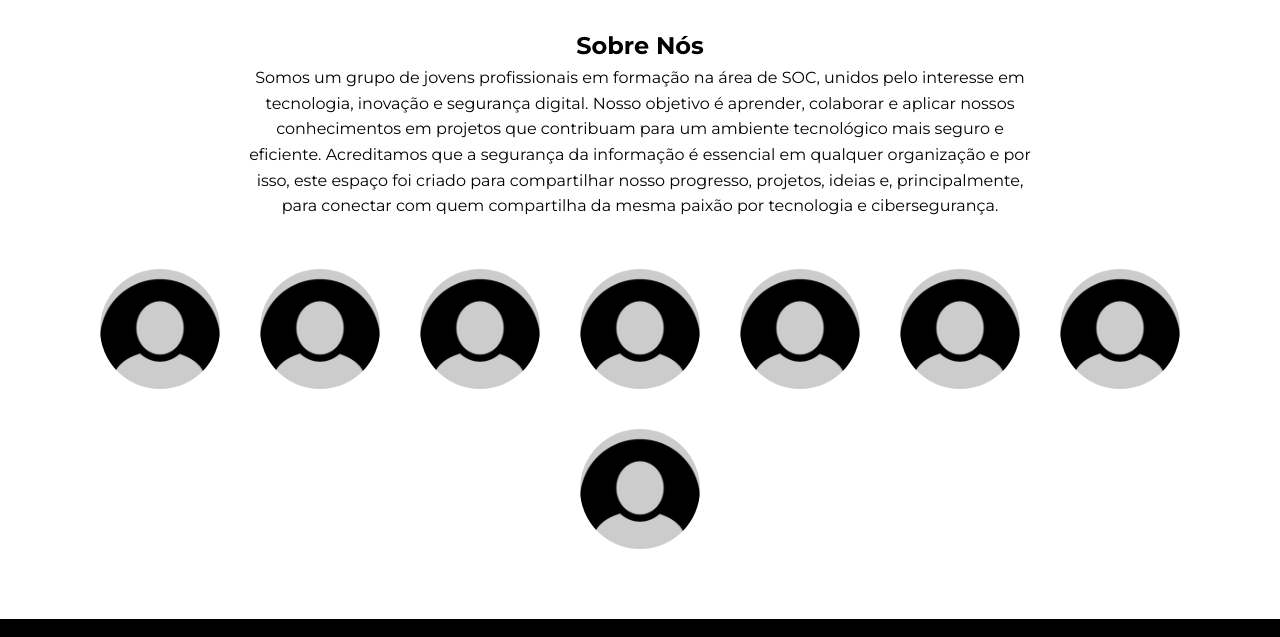
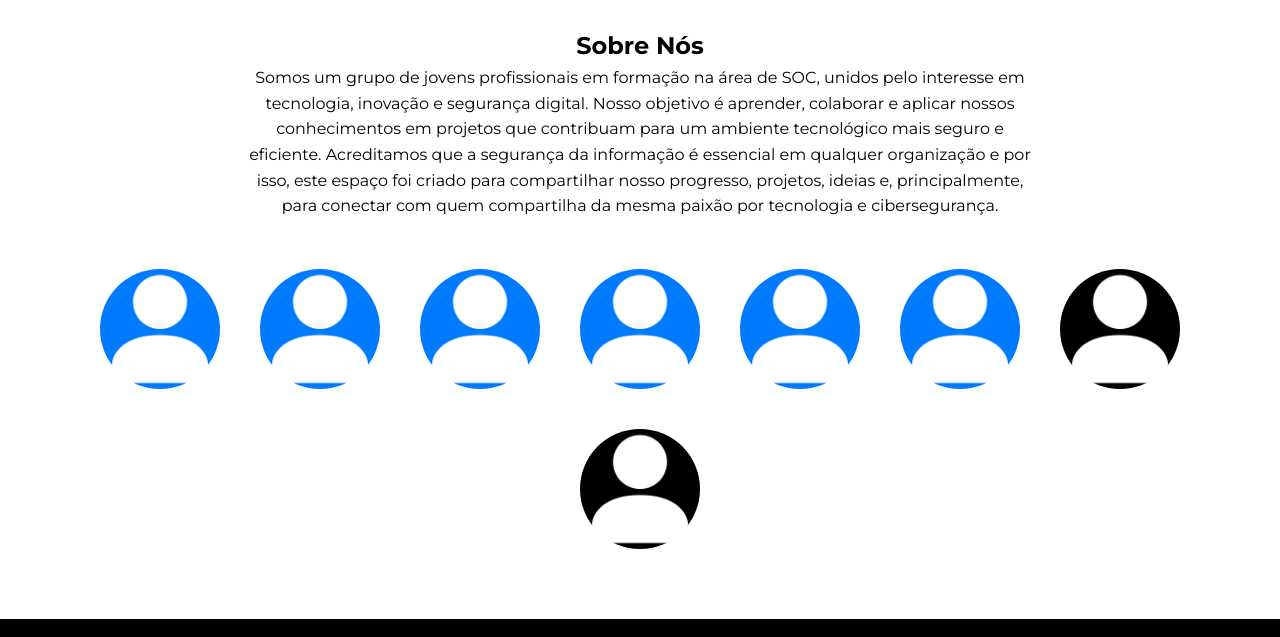
Before and after one commit to phaelstavares/H.A.D.E.S, a plain HTML site: page index.html in a window 1280 px wide. Shown: the part 1393-2030 px from the top of the page. Drawn offline with Linux system fonts and the light colour scheme.

Commit message:
avatar, descrição

```diff
--- a/index.html
+++ b/index.html
@@ -69,14 +69,14 @@
                 <p>Somos um grupo de jovens profissionais em formação na área de SOC, unidos pelo interesse em tecnologia, inovação e segurança digital. Nosso objetivo é aprender, colaborar e aplicar nossos conhecimentos em projetos que contribuam para um ambiente tecnológico mais seguro e eficiente. Acreditamos que a segurança da informação é essencial em qualquer organização e por isso, este espaço foi criado para compartilhar nosso progresso, projetos, ideias e, principalmente, para conectar com quem compartilha da mesma paixão por tecnologia e cibersegurança.</p>
             </div>
             <div class="team-container">
-                <div class="team-member" data-member="1"></div>
-                <div class="team-member" data-member="2"></div>
-                <div class="team-member" data-member="3"></div>
-                <div class="team-member" data-member="4"></div>
-                <div class="team-member" data-member="5"></div>
-                <div class="team-member" data-member="6"></div>
-                <div class="team-member" data-member="7"></div>
-                <div class="team-member" data-member="8"></div>
+                <div class="team-member equipe" data-member="1"></div>
+                <div class="team-member equipe" data-member="2"></div>
+                <div class="team-member equipe" data-member="3"></div>
+                <div class="team-member equipe" data-member="4"></div>
+                <div class="team-member equipe" data-member="5"></div>
+                <div class="team-member equipe" data-member="6"></div>
+                <div class="team-member colaborador" data-member="7"></div>
+                <div class="team-member colaborador" data-member="8"></div>
             </div>
         </section>
     </main>
@@ -102,7 +102,7 @@
 
     <div id="member-modal" class="modal-overlay">
         <div class="modal-content">
-            <button class="close-button">&times;</button>
+            <button class="close-button">×</button>
             <div id="modal-member-img" class="modal-img"></div>
             <h2 id="modal-member-name"></h2>
             <h3 id="modal-member-role"></h3>
@@ -125,29 +125,47 @@
         const teamMembers = document.querySelectorAll('.team-member');
         const modal = document.getElementById('member-modal');
         const modalCloseButton = document.querySelector('.close-button');
+        const modalImg = document.getElementById('modal-member-img');
         const modalName = document.getElementById('modal-member-name');
         const modalRole = document.getElementById('modal-member-role');
         const modalDesc = document.getElementById('modal-member-desc');
 
+        const loremText = 'Lorem ipsum dolor sit amet, consectetur adipiscing elit. Sed non risus. Suspendisse lectus tortor, dignissim sit amet, adipiscing nec, ultricies sed, dolor.';
         const membersData = {
-            1: { name: 'Cassio', role: 'Equipe', description: 'Descrição.' },
-            2: { name: 'Ian', role: 'Equipe', description: 'Descrição.' },
-            3: { name: 'Júlia', role: 'Equipe', description: 'Descrição.' },
-            4: { name: 'Maria Julia', role: 'Equipe', description: 'Descrição.' },
-            5: { name: 'Raphael', role: 'Equipe', description: 'Descrição.' },
-            6: { name: 'Yasmin', role: 'Equipe', description: 'Descrição.' },
-            7: { name: 'Kainan', role: 'Colaborador', description: 'Descrição.' },
-            8: { name: 'Victor', role: 'Colaborador', description: 'Descrição.' }
+            1: { name: 'Cassio', role: 'Equipe', description: loremText, image: './img/avatar.png' },
+            2: { name: 'Ian', role: 'Equipe', description: loremText, image: './img/avatar.png' },
+            3: { name: 'Júlia', role: 'Equipe', description: loremText, image: './img/avatar.png' },
+            4: { name: 'Maria Julia', role: 'Equipe', description: loremText, image: './img/avatar.png' },
+            5: { name: 'Raphael', role: 'Equipe', description: loremText, image: './img/avatar.png' },
+            6: { name: 'Yasmin', role: 'Equipe', description: loremText, image: './img/avatar.png' },
+            7: { name: 'Kainan', role: 'Colaborador', description: loremText, image: './img/avatar.png' },
+            8: { name: 'Victor', role: 'Colaborador', description: loremText, image: './img/avatar.png' }
         };
+
+        document.addEventListener('DOMContentLoaded', () => {
+            teamMembers.forEach(member => {
+                const memberId = member.getAttribute('data-member');
+                if (membersData[memberId] && membersData[memberId].image) {
+                    member.style.backgroundImage = `url('${membersData[memberId].image}')`;
+                }
+            });
+        });
 
         teamMembers.forEach(member => {
             member.addEventListener('click', () => {
                 const memberId = member.getAttribute('data-member');
                 const data = membersData[memberId];
 
+                modalImg.style.backgroundImage = `url('${data.image}')`;
                 modalName.textContent = data.name;
                 modalRole.textContent = data.role;
                 modalDesc.textContent = data.description;
+
+                if (data.role === 'Equipe') {
+                    modalImg.style.backgroundColor = '#007bff';
+                } else if (data.role === 'Colaborador') {
+                    modalImg.style.backgroundColor = '#000000';
+                }
 
                 modal.classList.add('active');
                 body.classList.add('modal-open');
--- a/style.css
+++ b/style.css
@@ -195,14 +195,20 @@ body.modal-open main, body.modal-open footer, body.modal-open header {
 .team-member {
     width: 120px;
     height: 120px;
-    background-color: #ccc;
     border-radius: 50%;
     cursor: pointer;
     transition: transform 0.3s ease, box-shadow 0.3s ease;
-    background-image: url('./img/icone-usuario.png'); /* Pode trocar por imagens individuais */
     background-size: cover;
     background-position: center;
 }
+
+.team-member.equipe {
+    background-color: #007bff;
+}
+.team-member.colaborador {
+    background-color: #000000;
+}
+
 
 .team-member:hover {
     transform: scale(1.1);
@@ -250,10 +256,8 @@ body.modal-open main, body.modal-open footer, body.modal-open header {
 .modal-img {
     width: 150px;
     height: 150px;
-    background-color: #ddd;
     border-radius: 50%;
     margin: 0 auto 20px auto;
-    background-image: url('./img/icone-usuario.png'); /* Imagem de exemplo */
     background-size: cover;
     background-position: center;
 }
@@ -268,6 +272,14 @@ body.modal-open main, body.modal-open footer, body.modal-open header {
     font-size: 1.2em;
     color: #555;
     font-weight: 500;
+}
+
+#modal-member-desc {
+    max-height: 150px;
+    overflow-y: auto;
+    text-align: left;
+    padding-right: 10px;
+    line-height: 1.5;
 }
 
 
```
Also changed, not shown: img/avatar.png (added), img/icone-usuario.png (deleted).
